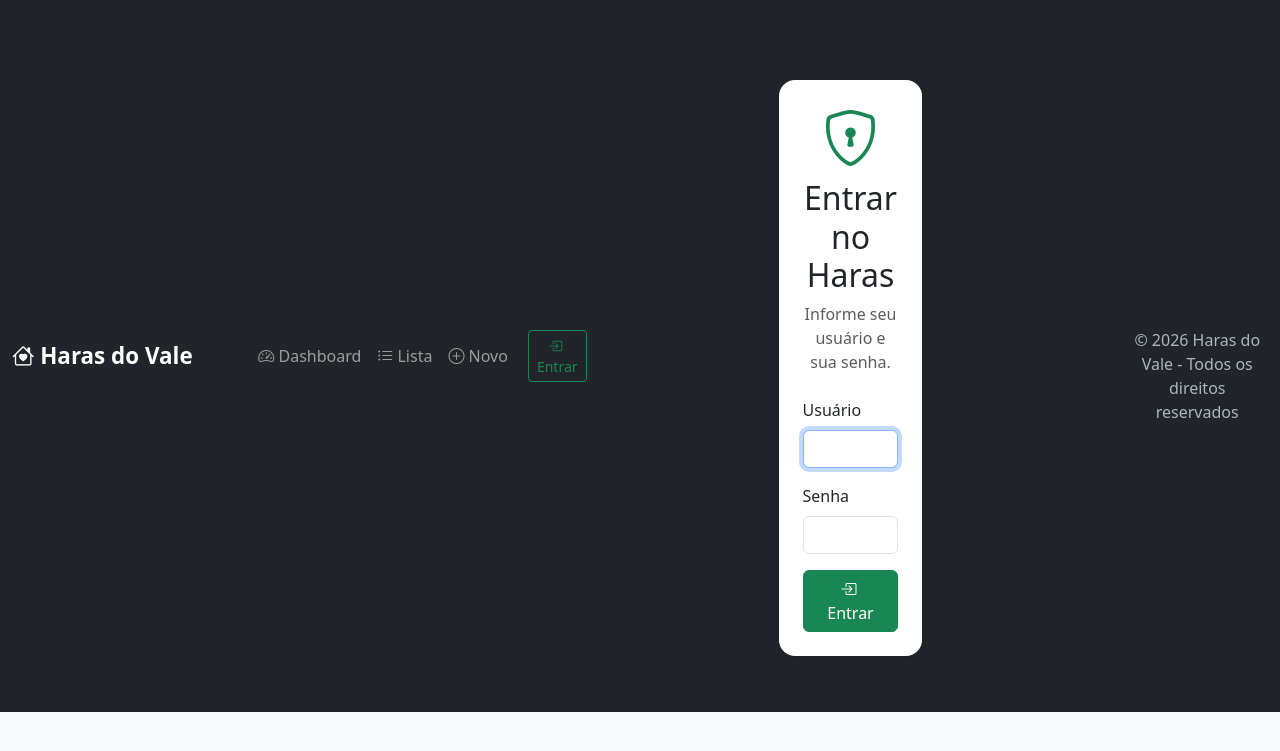
After one commit to VFernandesP/projeto-haras-CRUD, a Django app: template cavalos/templates/cavalos/login.html in a window 1280 px wide. The commit adds this page. Shown: the top 751 px of the page. Run offline with Django 5.2, Linux system fonts and the light colour scheme; the template is opened without the code that fills it, so the values that code supplies are empty.

Commit message:
Entrega do dia 21, implementação autenticação e proteção de acesso, tela de login e permissões

```diff
--- a/cavalos/templates/cavalos/base.html
+++ b/cavalos/templates/cavalos/base.html
@@ -49,7 +49,22 @@
 </ul>
             </div>
         </div>
-    </nav>
+
+{% if user.is_authenticated %}
+    <form method="post" action="{% url 'logout' %}" class="d-inline">
+        {% csrf_token %}
+        <button type="submit" class="btn btn-outline-danger btn-sm">
+            <i class="bi bi-box-arrow-right me-1"></i>
+            Sair ({{ user.username }})
+        </button>
+    </form>
+{% else %}
+    <a href="{% url 'login' %}" class="btn btn-outline-success btn-sm">
+        <i class="bi bi-box-arrow-in-right me-1"></i>
+        Entrar
+    </a>
+{% endif %}
+
 
     <div class="container mt-4">
         {% if messages %}
--- /dev/null
+++ b/cavalos/templates/cavalos/login.html
@@ -0,0 +1,68 @@
+
+{% extends 'cavalos/base.html' %}
+
+{% block content %}
+<div class="container py-5">
+    <div class="row justify-content-center">
+        <div class="col-md-6 col-lg-4">
+            <div class="card shadow-sm border-0">
+                <div class="card-body p-4">
+                    <div class="text-center mb-4">
+                        <i class="bi bi-shield-lock display-4 text-success"></i>
+                        <h2 class="mt-2">Entrar no Haras</h2>
+                        <p class="text-muted">
+                            Informe seu usuário e sua senha.
+                        </p>
+                    </div>
+
+                    {% if form.errors %}
+                        <div class="alert alert-danger" role="alert">
+                            Usuário ou senha inválidos. Tente novamente.
+                        </div>
+                    {% endif %}
+
+                    <form method="post">
+                        {% csrf_token %}
+
+                        <input type="hidden" name="next" value="{{ next }}">
+
+                        <div class="mb-3">
+                            <label for="id_username" class="form-label">
+                                Usuário
+                            </label>
+                            <input
+                                type="text"
+                                name="username"
+                                id="id_username"
+                                class="form-control"
+                                autocomplete="username"
+                                required
+                                autofocus
+                            >
+                        </div>
+
+                        <div class="mb-3">
+                            <label for="id_password" class="form-label">
+                                Senha
+                            </label>
+                            <input
+                                type="password"
+                                name="password"
+                                id="id_password"
+                                class="form-control"
+                                autocomplete="current-password"
+                                required
+                            >
+                        </div>
+
+                        <button type="submit" class="btn btn-success w-100">
+                            <i class="bi bi-box-arrow-in-right me-1"></i>
+                            Entrar
+                        </button>
+                    </form>
+                </div>
+            </div>
+        </div>
+    </div>
+</div>
+{% endblock %}
```
Also changed, not shown: cavalos/views.py (+10 -0 lines), projeto_haras/settings.py (+7 -0 lines), projeto_haras/urls.py (+13 -0 lines).
